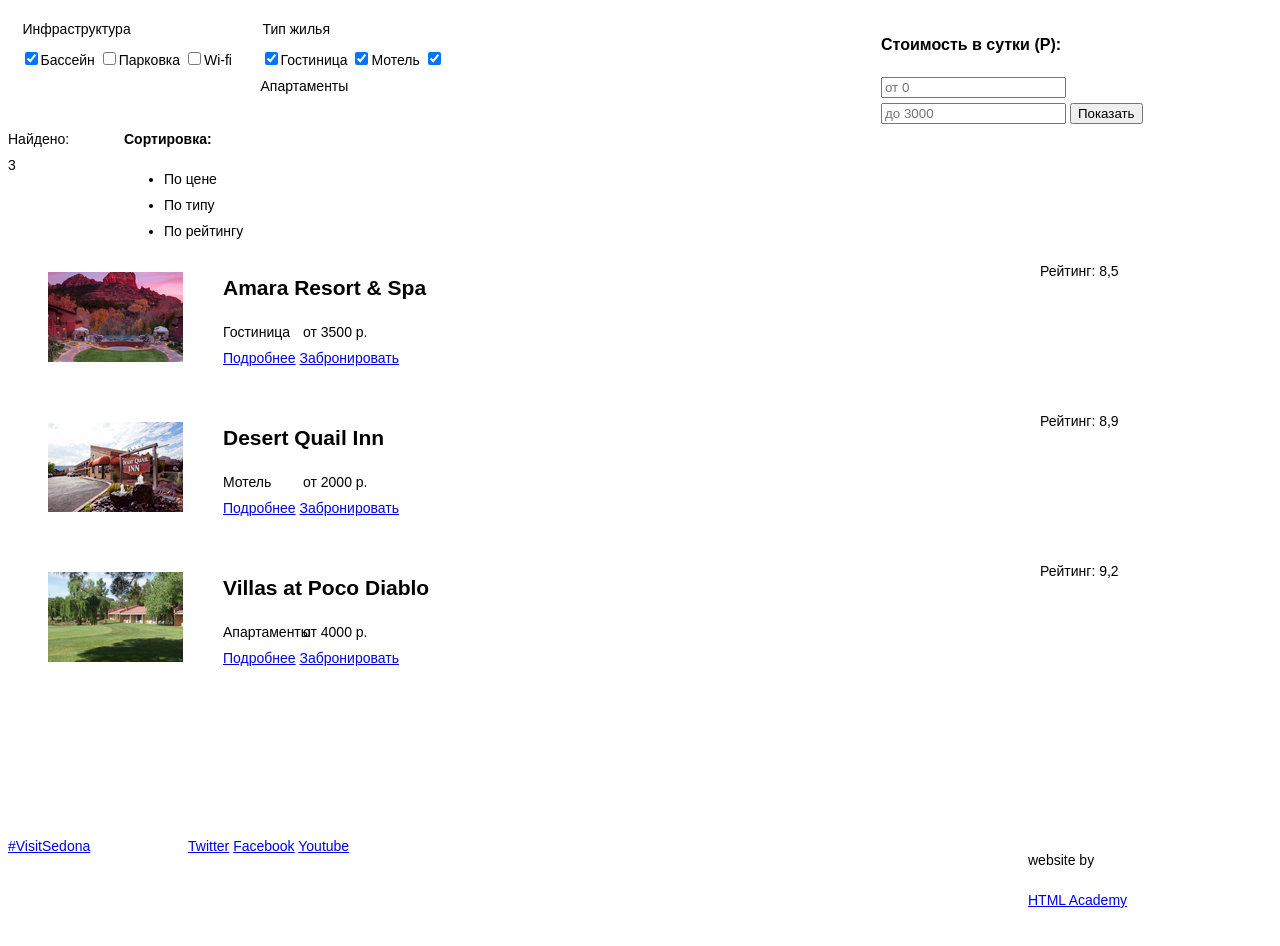
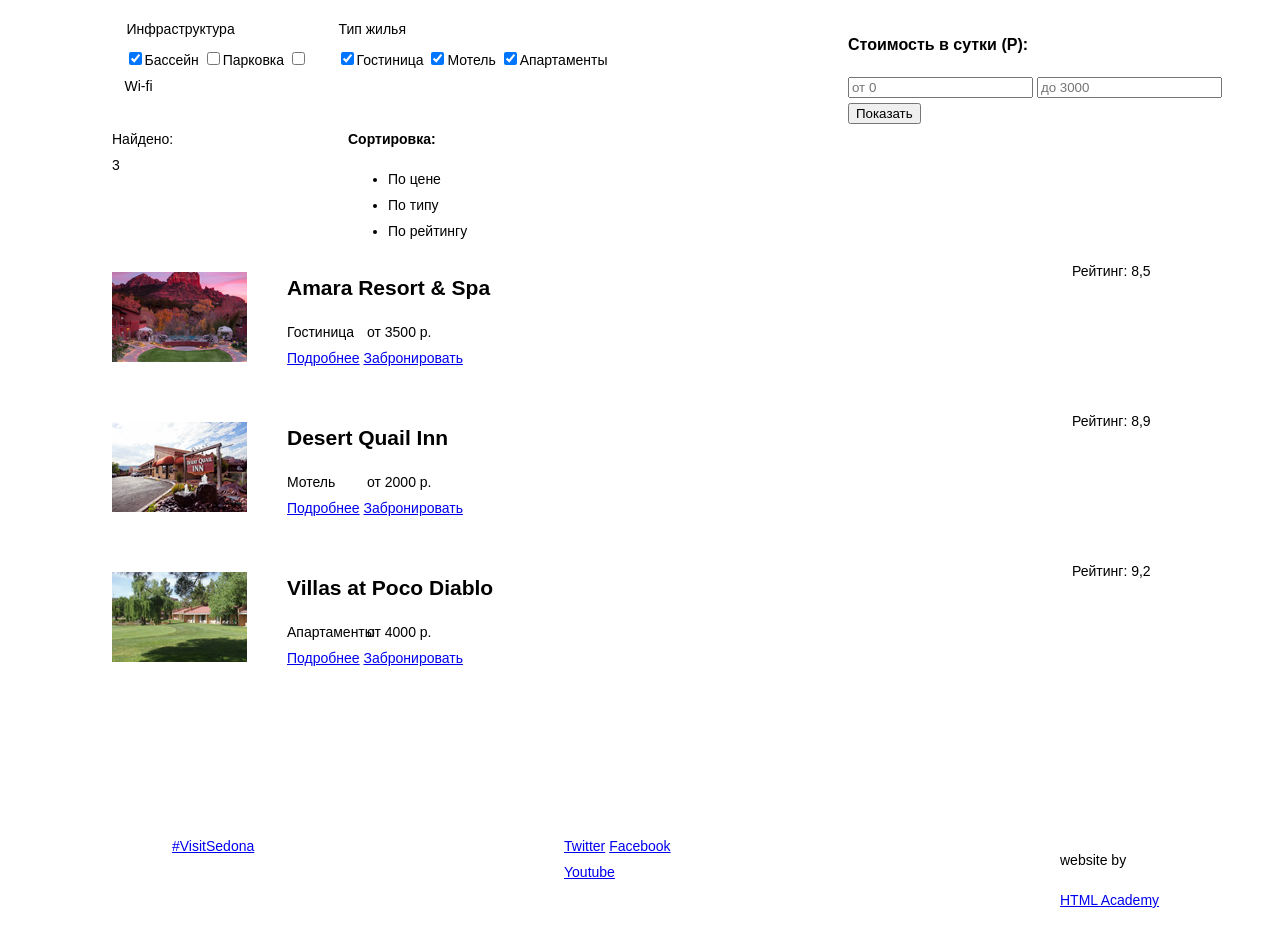
Before and after one commit to Valreya/329577-sedona, a plain HTML site: page catalog.html in a window 1280 px wide. Shown: the part 202-1148 px from the top of the page. Before the commit the page ends 1115 px from the top, so only its background shows below. Drawn offline with Linux system fonts and the light colour scheme.

Commit message:
правка

```diff
--- a/css/style.css
+++ b/css/style.css
@@ -17,16 +17,18 @@ h3 {
 	font-weight: bold;
 }
 
+.clearfix::after {
+  content: "";
+  display: table;
+  clear: both;
+}
+
 .container {
   width: 1200px;
+  margin: 0 auto;
 }
 
-
-.main-header {
-   margin: 0 auto;
- }
-
-.entry {
+.entry-img {
   width: 458px;
   min-height: 352px;
   margin-right: auto;
@@ -34,9 +36,8 @@ h3 {
 }
 
 .preview {
-  width: 440px;
-  margin-right: auto;
-  margin-left: auto;
+  text-align: center;
+  vertical-align: middle;;
 }
 
 .advantages {
@@ -108,7 +109,7 @@ h3 {
   text-align: center;
 }
 
-.search {
+.btn-search {
   width: 570;
   margin-right: auto;
   margin-left: auto;
@@ -123,12 +124,15 @@ h3 {
 
 .tag {
   float: left;
-  width: 180px;
+  width: 136px;
+  margin-left: 132px;
+  margin-right: 256px;
 }
 
 .footer-social {
   float: left;
-  width: 180px;
+  width: 150px;
+  margin-right: 228px;
 }
 
 .footer-copyright {
@@ -142,28 +146,30 @@ h3 {
 
 .infrastructure {
   float: left;
-  width: 240px;
+  width: 212px;
+  padding-left: 72px;
 }
 
 .dwelling {
   float: left;
-  width: 240px;
+  width: 482px;
 }
 
 .price {
   float: right;
-  width: 327px;
+  width: 392px;
 }
 
 .searching-result {
   float: left;
-  width: 116px;
+  width: 236px;
   clear: both;
+  margin-left: 72px;
 }
 
 .sorting {
   float: left;
-  width: 356px;
+  width: 354px;
 }
 
 .housing {
@@ -174,6 +180,7 @@ h3 {
 .housing-img {
   float: left;
   width: 135px;
+  margin-left: 72px;
 }
 
 .info {
```
Also changed, not shown: index.html (+3 -3 lines).
